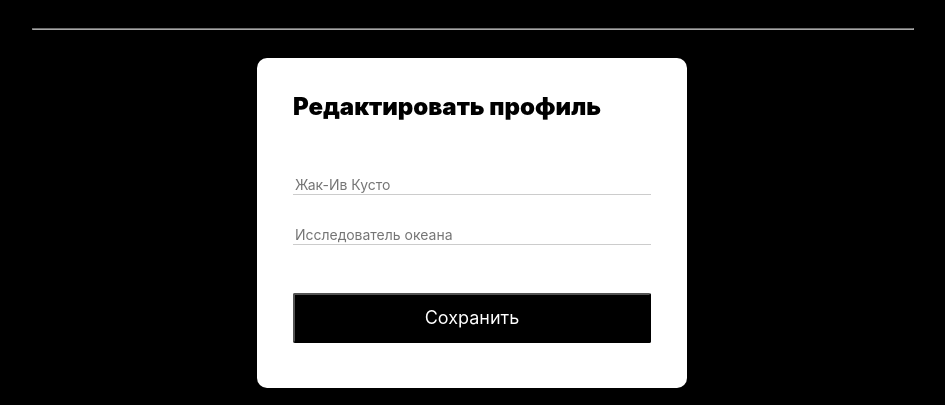
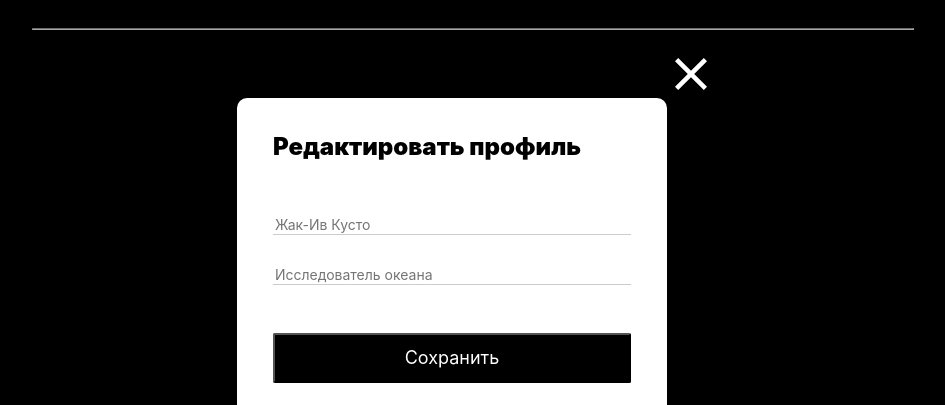
Before and after one commit to Elena-Cake/mesto_function_programming, a plain HTML site: page index.html in a window 1280 px wide. Shown: the part 94-499 px from the top of the page, without its empty margins (168-1113 px from the left). Drawn offline with Linux system fonts and the light colour scheme.

Commit message:
style: popap

```diff
--- a/blocks/edit/edit.css
+++ b/blocks/edit/edit.css
@@ -1,13 +1,29 @@
 .edit {
+    width: 470px;
+    margin: auto;
+    display: grid;
+    grid-template-columns: auto 32px;
+    grid-template-rows: 32px auto;
+    gap: 8px;
+    grid-template-areas:
+    '. close'
+    'container .';
+}
+
+.edit__close {
+    grid-area: close;
+    width: 32px;
+}
+
+.edit__container {
+    grid-area: container;
     max-width: calc(430px - 36px - 36px);
     width: 100%;
     height: calc(330px - 34px - 37px);
-    margin: auto;
     background-color: #fff;
     border-radius: 10px;
     color: #000;
-    padding: 34px 36px 37px;
-}
+    padding: 34px 36px 37px;}
 
 .edit__title{
     margin: 0 0 54px;
--- a/blocks/page/page.css
+++ b/blocks/page/page.css
@@ -6,3 +6,9 @@
     background-color: #000;
     font-family: 'Inter', sans-serif;
 }
+
+.page__edit {
+    width: 100%;
+    background-color: #000;
+    opacity: .5;
+}
--- a/index.html
+++ b/index.html
@@ -13,12 +13,15 @@
         </header>
         <main class="main">
             <section  class="edit">
+                <img class="edit__close" src="./images/edit_close.svg" alt="крестик">
+                <div class="edit__container">
                     <h2 class="edit__title">Редактировать профиль</h2>
                     <form class="edit__form">
                         <input class="edit__input edit__input-name" type="text">
                         <input class="edit__input edit__input-job" type="text">
                         <button class="edit__save">Сохранить</button>
                     </form>
+                </div>
             </section>
             <section class="profile">
                 <div class="profile__person">
--- a/index.js
+++ b/index.js
@@ -22,3 +22,16 @@ function formSubmitHandler (event) {
     titleJob.textContent = jobInput.value;
 }
 formElement.addEventListener('submit', formSubmitHandler);
+
+//нажатие кнопки редактирования
+let editButton = document.querySelector('.profile__edit');
+let page = document.querySelector('.page');
+let edit = document.querySelector('.edit');
+
+
+editButton.addEventListener('click', ()=> {
+
+});
+
+
+//нажатие крестика
```
Lines whose indentation alone changed are shown as unchanged.
